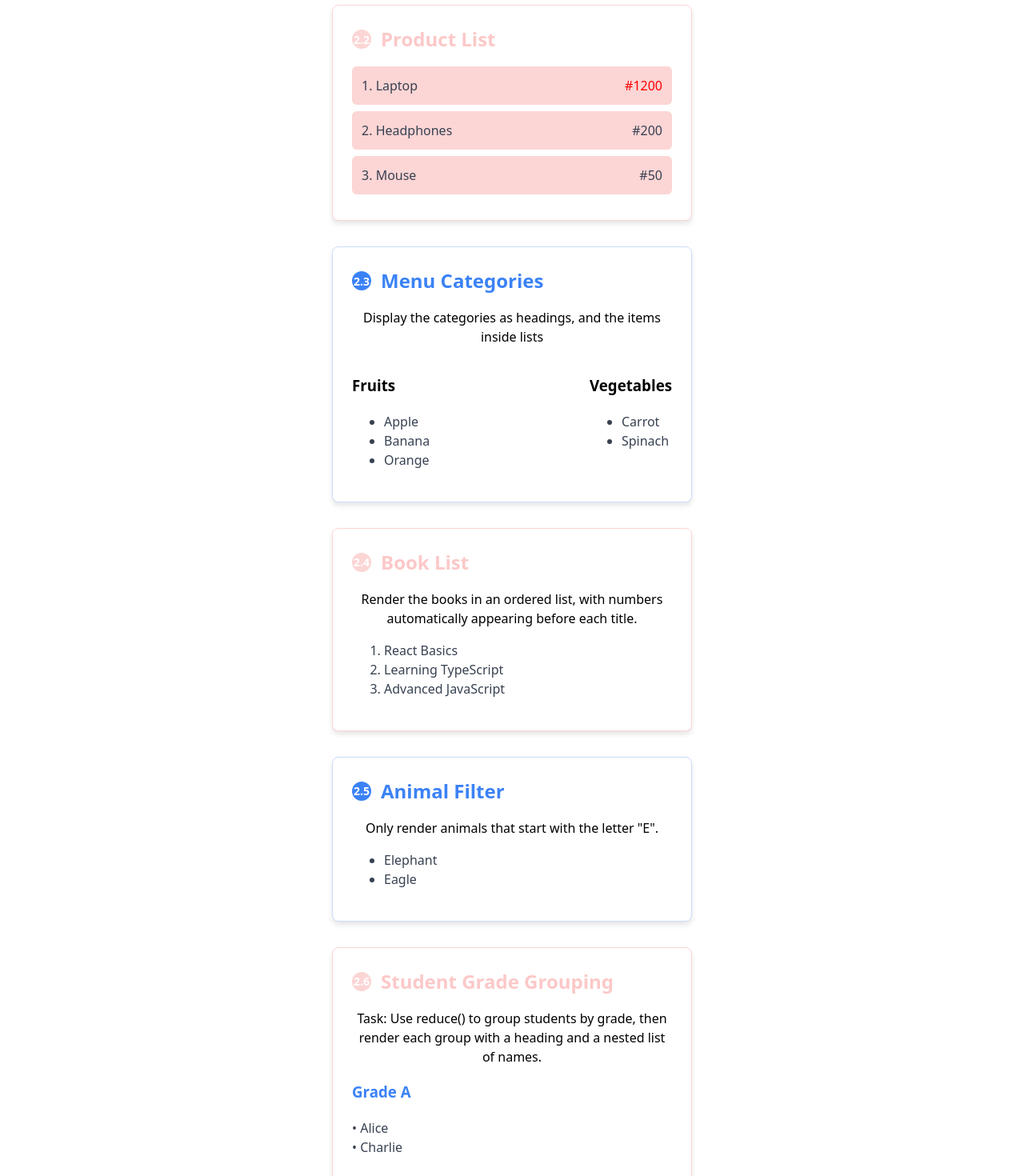
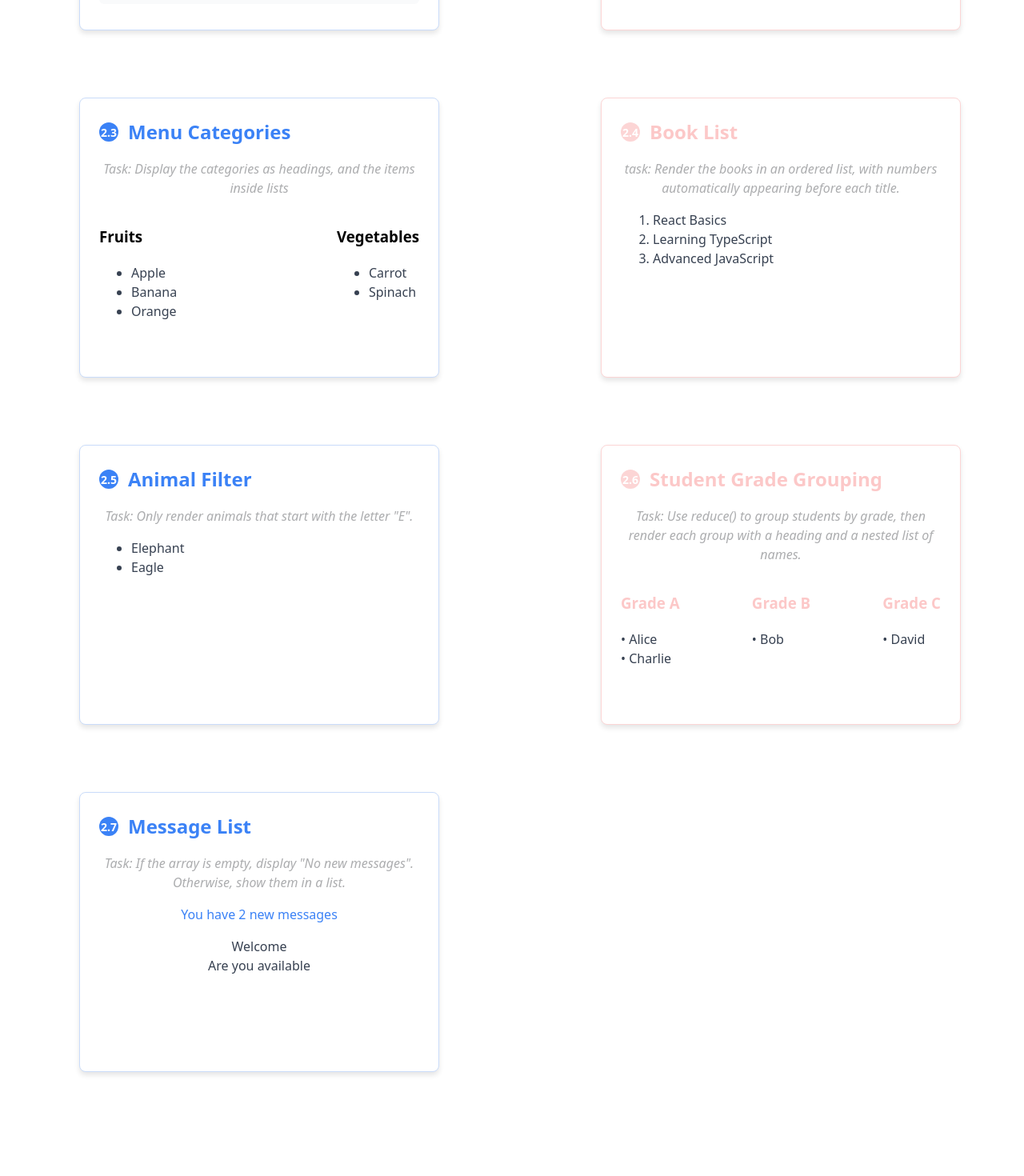
Before and after one commit to StivinTaesoo/working-with-react, a React (Vite) app: page / in a window 1280 px wide. Shown: the part 480-1950 px from the top of the page at 80% size. After the commit the page ends 1860 px from the top, so only its background shows below. Built offline with nearby package versions, Linux system fonts and the light colour scheme.

Commit message:
Added Message list component

```diff
--- a/src/App.css
+++ b/src/App.css
@@ -1,12 +1,19 @@
 #root {
     max-width: 1280px;
     margin: 0 auto;
-    padding: 2rem;
     text-align: center;
 }
 
+.app {
+    padding-top: 2rem;
+    display: grid;
+    grid-template-columns: 50% 50%;
+    gap: 20px;
+}
+
 .container {
-    max-width: 400px;
+    width: 400px;
+    min-height: 300px;
     margin: 2rem auto;
     padding: 1.5rem;
     background-color: white;
@@ -20,6 +27,11 @@
     color: #3b82f6;
     margin-bottom: 1rem;
     text-align: center;
+}
+
+.task_summary {
+    color: #acadaf;
+    font-style: italic;
 }
 
 .list {
@@ -111,3 +123,15 @@
 .red_border {
     border: 0.2px solid #fcd5d5;
 }
+
+@media (max-width: 760px) {
+    .app {
+        grid-template-columns: 100%;
+    }
+
+    .container {
+        max-width: 300px;
+        padding: 1rem;
+        margin: 0 auto;
+    }
+}
--- a/src/App.tsx
+++ b/src/App.tsx
@@ -2,6 +2,7 @@ import "./App.css";
 import AnimalFilter from "./components/AnimalFilter";
 import BookList from "./components/BookList";
 import MenuCategories from "./components/MenuCategories";
+import MessageList from "./components/MessageList";
 import ProductList from "./components/ProductList";
 import ShoppingList from "./components/ShoppingList";
 import StudentGroups from "./components/StudentGroups";
@@ -9,14 +10,15 @@ import { menuItems, products, shoppingList, students } from "./data";
 
 function App() {
     return (
-        <>
+        <div className="app">
             <ShoppingList shoppingList={shoppingList} />
             <ProductList products={products} />
             <MenuCategories menuData={menuItems} />
             <BookList />
             <AnimalFilter />
             <StudentGroups students={students} />
-        </>
+            <MessageList />
+        </div>
     );
 }
 
--- a/src/components/AnimalFilter.tsx
+++ b/src/components/AnimalFilter.tsx
@@ -10,7 +10,9 @@ const AnimalFilter: React.FC = () => {
                 <span className="item_number ">2.5</span>
                 <span>Animal Filter</span>
             </div>
-            <p className="task_summary">Only render animals that start with the letter "E".</p>
+            <p className="task_summary">
+                Task: Only render animals that start with the letter "E".
+            </p>
             <ul className=" text_left">
                 {animalsStartWithE.map((animal, index) => {
                     return (
--- a/src/components/BookList.tsx
+++ b/src/components/BookList.tsx
@@ -12,8 +12,8 @@ const BookList: React.FC = () => {
                 <span className="light_red_text">Book List</span>
             </div>
             <p className="task_summary">
-                Render the books in an ordered list, with numbers automatically
-                appearing before each title.
+                task: Render the books in an ordered list, with numbers
+                automatically appearing before each title.
             </p>
             <ol className="text_left">
                 {books.map((book, index) => {
--- a/src/components/MenuCategories.tsx
+++ b/src/components/MenuCategories.tsx
@@ -11,8 +11,9 @@ const MenuCategories: React.FC<MenuDataProps> = ({ menuData }) => {
                 <span className="item_number ">2.3</span>
                 <span>Menu Categories</span>
             </div>
-            <p>
-                Display the categories as headings, and the items inside lists
+            <p className="task_summary">
+                Task: Display the categories as headings, and the items inside
+                lists
             </p>
             <div className="d_flex space_between">
                 {menuData.map((menu) => {
--- /dev/null
+++ b/src/components/MessageList.tsx
@@ -0,0 +1,31 @@
+const MessageList: React.FC = () => {
+    const messages = ["Welcome", "Are you available"];
+    const numberOfMessages = messages.length;
+    return (
+        <div className="container blue_border">
+            <div className="title flex_center">
+                <span className="item_number ">2.7</span>
+                <span>Message List</span>
+            </div>
+            <p className="task_summary">
+                Task: If the array is empty, display "No new messages".
+                Otherwise, show them in a list.
+            </p>
+            {numberOfMessages < 1 ? (
+                <p className="light_red_text">You have no messages</p>
+            ) : (
+                <>
+                    <p className="blue_text">
+                        You have {numberOfMessages} new messages
+                    </p>
+                    <ul className="list ">
+                        {messages.map((message) => {
+                            return <li className="item_name">{message}</li>;
+                        })}
+                    </ul>
+                </>
+            )}
+        </div>
+    );
+};
+export default MessageList;
--- a/src/components/ProductList.tsx
+++ b/src/components/ProductList.tsx
@@ -12,6 +12,10 @@ const ProductList: React.FC<ProductListProps> = ({ products }) => {
                     <span className="item_number light_red_bg">2.2</span>
                     <span className="light_red_text">Product List</span>
                 </div>
+                <p className="task_summary">
+                    Task: Render each product as Name - $Price, but highlight
+                    (in red) any product with a price greater than $500.
+                </p>
                 {products.map((product) => (
                     <div className="item space_between red_bg">
                         <div>
--- a/src/components/ShoppingList.tsx
+++ b/src/components/ShoppingList.tsx
@@ -12,6 +12,10 @@ const ShoppingList: React.FC<ShoppingListProps> = ({ shoppingList }) => {
                     <span className="item_number">2.1</span>
                     <span>Shopping List</span>
                 </div>
+                <p className="task_summary">
+                    Task: Render the list as items, but strike through "Eggs" to
+                    show it's already bought.
+                </p>
                 <ul className="list">
                     {shoppingList.map((item, index) => (
                         <li key={index} className="item">
--- a/src/components/StudentGroups.tsx
+++ b/src/components/StudentGroups.tsx
@@ -29,9 +29,11 @@ const StudentGroups: React.FC<StudentGroupsProps> = ({ students }) => {
                 group with a heading and a nested list of names.
             </p>
 
-            {Object.entries(studentsByGrade).map(([grade, studentsInGrade]) => (
-                <div key={grade} className="text_left">
-                    <h3 className="blue_text">Grade {grade}</h3>
+            <div className="d_flex space_between">
+                {Object.entries(studentsByGrade).map(
+                    ([grade, studentsInGrade]) => (
+                        <div key={grade} className="text_left ">
+                            <h3 className="light_red_text">Grade {grade}</h3>
                             <ul className="list">
                                 {studentsInGrade.map((student) => (
                                     <li key={student.id} className="item_name">
@@ -40,7 +42,9 @@ const StudentGroups: React.FC<StudentGroupsProps> = ({ students }) => {
                                 ))}
                             </ul>
                         </div>
-            ))}
+                    )
+                )}
+            </div>
         </div>
     );
 };
```
Lines whose indentation alone changed are shown as unchanged.
